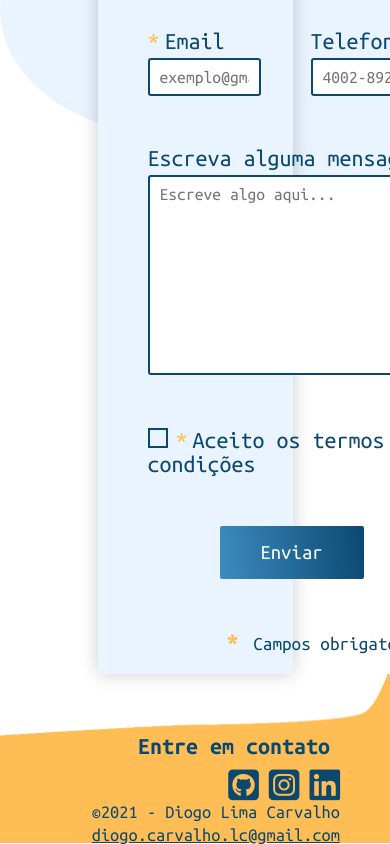
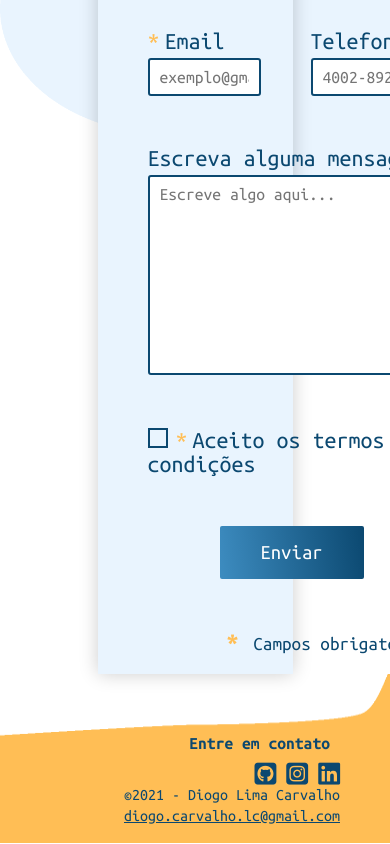
Before and after one commit to DiogoLCarvalho/projeto-validacao-de-formulario, a plain HTML site: page index.html in a window 390 px wide. Shown: the part 891-1735 px from the top of the page. Drawn offline with Linux system fonts and the light colour scheme.

Commit message:
Responsive Design

```diff
--- a/css/footer.css
+++ b/css/footer.css
@@ -1,47 +1,70 @@
 /* Footer */
-#footer{
+#footer {
     width: 100%;
     height: 20vh;
     text-align: right;
-    background: url('../img/wave.png') ;
+    background: url('../img/wave.png');
     background-position: right bottom;
     background-repeat: no-repeat;
     background-size: 100% 200%;
 }
-#footer__content{
+
+#footer__content {
     padding: 50px 50px 0px;
 }
-#content__ul{
+
+#content__ul {
     list-style: none;
     display: flex;
     align-items: center;
     justify-content: flex-end;
 }
-#content__ul li+li{
+
+#content__ul li+li {
     margin-left: 10px;
 }
 
-#footer__content h3{
+#footer__content h3 {
     font-size: 1.5em;
     margin: 10px;
     color: var(--colorTwo);
 
 }
-#content__ul li a i{
+
+#content__ul li a i {
     font-size: 35px;
     transition: all .5s ease-in-out;
     color: var(--colorTwo);
 }
-#content__ul li a i:hover{
+
+#content__ul li a i:hover {
     color: black;
     transform: scale(1.1);
 }
-#footer__content p{
+
+#footer__content p {
     color: var(--colorTwo);
     font-weight: 400;
     font-size: 1.15em;
 }
-#footer__content p:last-of-type{
+
+#footer__content p:last-of-type {
     text-decoration: underline;
     margin-top: 5px;
 }
+
+@media (max-width:640px) {
+    #footer__content h3 {
+        font-size: 1.1em;
+    }
+
+    #content__ul li a i{
+        font-size: 25px;
+    }
+    #footer__content p{
+        font-size: 1em;
+    }
+    #content__ul{
+        flex-wrap: wrap;
+    }
+}
```
